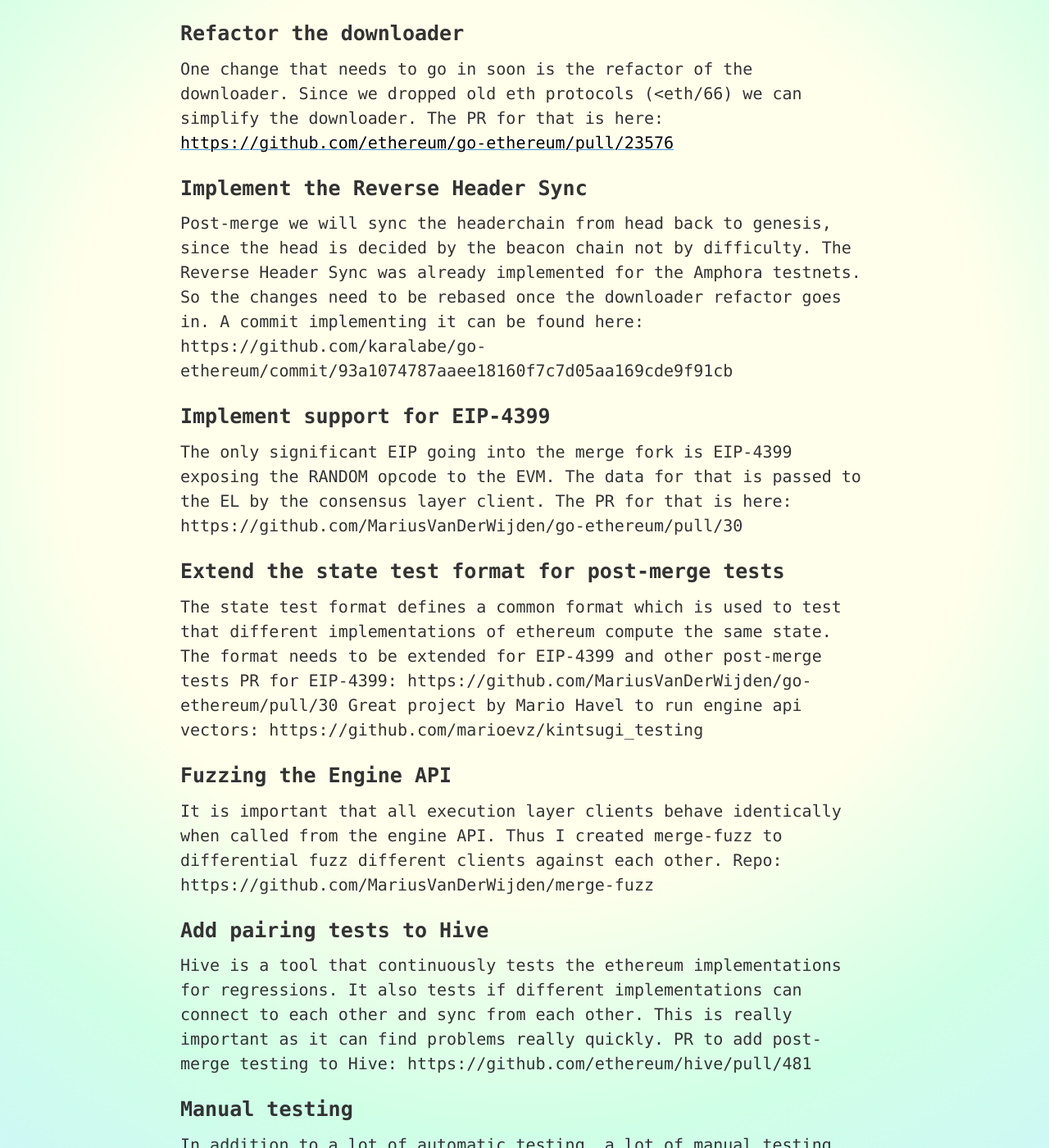
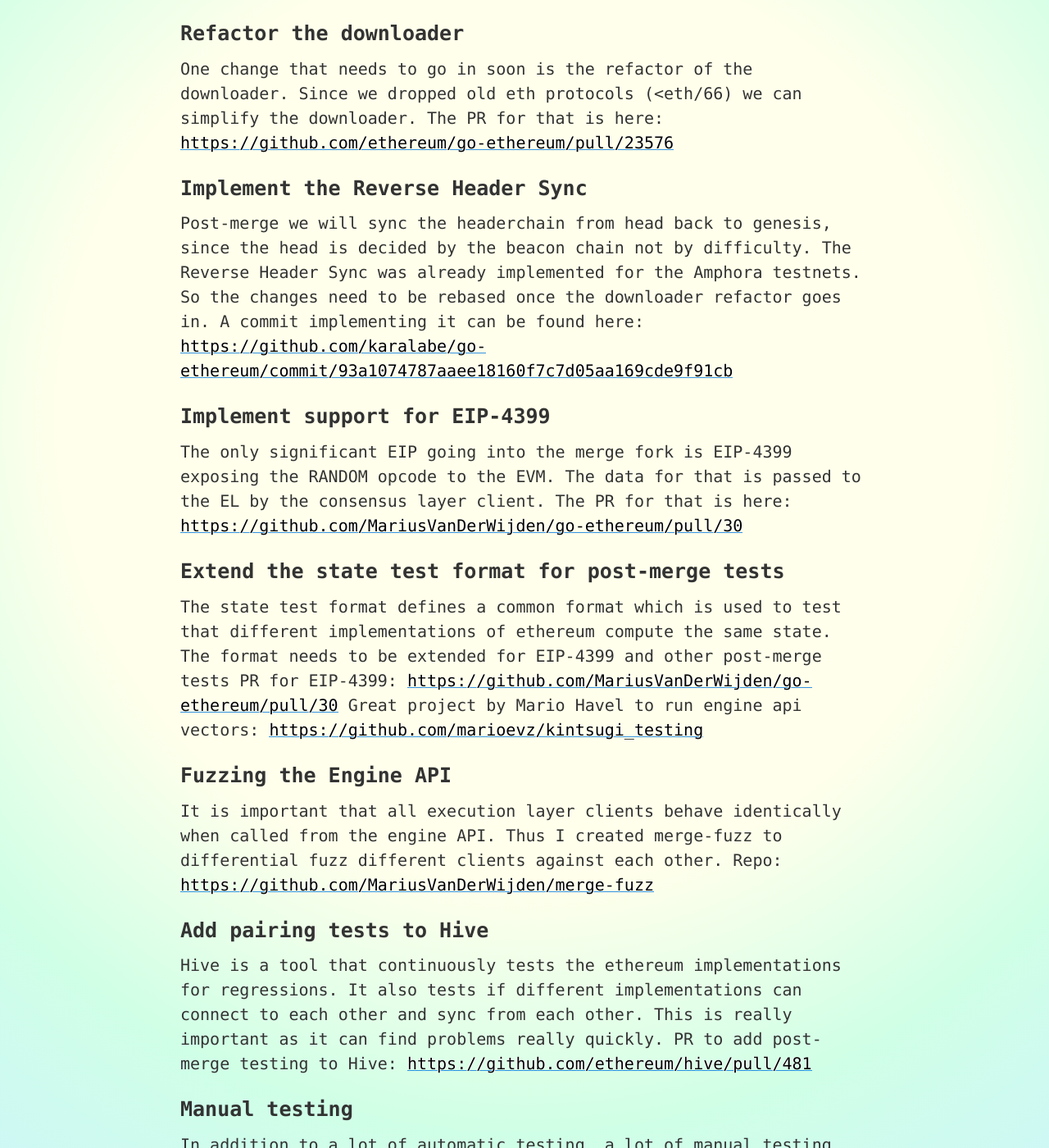
Before and after one commit to MariusVanDerWijden/MariusVanDerWijden.github.io, a Jekyll site: the page built from _posts/2021-11-07-GethTODO.md, in a window 1280 px wide and 1400 px high, scrolled down 895 px. Shown: the whole window at 82% size. Built offline with Jekyll 4.4.1, drawn with Linux system fonts in a browser that asks for light colours; some of the changed lines change nothing that is shown; some of the changed text lies outside the part shown.

Commit message:
gethtodo: make links clickable

```diff
--- a/_posts/2021-11-07-GethTODO.md
+++ b/_posts/2021-11-07-GethTODO.md
@@ -13,12 +13,12 @@
 ### Update to amphora spec
 Our master branch still contains the changes from the rayonism hackathon.
 There's a branch dormant to update the engine API to the Amphora spec.
-The PR for that is here: https://github.com/ethereum/go-ethereum/pull/23761
+The PR for that is here: [https://github.com/ethereum/go-ethereum/pull/23761](https://github.com/ethereum/go-ethereum/pull/23761)
 
 ### Update to kintsugi v.1.0.0-alpha.4
 After we merged the updates to Amphora, we need to update to the new Kintsugi spec.
 Doing it in two steps reduces the cognitive load on the reviewer.
-The PR for that is here: https://github.com/MariusVanDerWijden/go-ethereum/pull/29
+The PR for that is here: [https://github.com/MariusVanDerWijden/go-ethereum/pull/29](https://github.com/MariusVanDerWijden/go-ethereum/pull/29)
 
 ### Refactor the downloader
 One change that needs to go in soon is the refactor of the downloader.
@@ -29,35 +29,35 @@
 Post-merge we will sync the headerchain from head back to genesis, since the head is decided by the beacon chain not by difficulty.
 The Reverse Header Sync was already implemented for the Amphora testnets.
 So the changes need to be rebased once the downloader refactor goes in.
-A commit implementing it can be found here: https://github.com/karalabe/go-ethereum/commit/93a1074787aaee18160f7c7d05aa169cde9f91cb
+A commit implementing it can be found here: [https://github.com/karalabe/go-ethereum/commit/93a1074787aaee18160f7c7d05aa169cde9f91cb](https://github.com/karalabe/go-ethereum/commit/93a1074787aaee18160f7c7d05aa169cde9f91cb)
 
 ### Implement support for EIP-4399
 The only significant EIP going into the merge fork is EIP-4399 exposing the RANDOM opcode to the EVM.
 The data for that is passed to the EL by the consensus layer client.
-The PR for that is here: https://github.com/MariusVanDerWijden/go-ethereum/pull/30
+The PR for that is here: [https://github.com/MariusVanDerWijden/go-ethereum/pull/30](https://github.com/MariusVanDerWijden/go-ethereum/pull/30)
 
 ### Extend the state test format for post-merge tests
 The state test format defines a common format which is used to test that different implementations of ethereum compute the same state.
 The format needs to be extended for EIP-4399 and other post-merge tests
-PR for EIP-4399: https://github.com/MariusVanDerWijden/go-ethereum/pull/30
-Great project by Mario Havel to run engine api vectors: https://github.com/marioevz/kintsugi_testing
+PR for EIP-4399: [https://github.com/MariusVanDerWijden/go-ethereum/pull/30](https://github.com/MariusVanDerWijden/go-ethereum/pull/30)
+Great project by Mario Havel to run engine api vectors: [https://github.com/marioevz/kintsugi_testing](https://github.com/marioevz/kintsugi_testing)
 
 ### Fuzzing the Engine API
 It is important that all execution layer clients behave identically when called from the engine API.
 Thus I created merge-fuzz to differential fuzz different clients against each other.
-Repo: https://github.com/MariusVanDerWijden/merge-fuzz
+Repo: [https://github.com/MariusVanDerWijden/merge-fuzz](https://github.com/MariusVanDerWijden/merge-fuzz)
 
 ### Add pairing tests to Hive
 Hive is a tool that continuously tests the ethereum implementations for regressions.
 It also tests if different implementations can connect to each other and sync from each other.
 This is really important as it can find problems really quickly.
-PR to add post-merge testing to Hive: https://github.com/ethereum/hive/pull/481
+PR to add post-merge testing to Hive: [https://github.com/ethereum/hive/pull/481](https://github.com/ethereum/hive/pull/481)
 
 ### Manual testing
 In addition to a lot of automatic testing, a lot of manual testing has to be performed.
 Once the longer running testnets are launched (end of November) **you** can help.
 Just running a node on one of the merge testnets and providing feedback to the client teams is incredibly valuable
-I've written down some ideas I had which we should test here: https://hackmd.io/z2h_RAJoTHWSRka-9MDEVg
+I've written down some ideas I had which we should test here: [https://hackmd.io/z2h_RAJoTHWSRka-9MDEVg](https://hackmd.io/z2h_RAJoTHWSRka-9MDEVg)
 
 ### 1000 other small things
 There are incredibly many small things that still need to be done before we're ready to merge.
```
